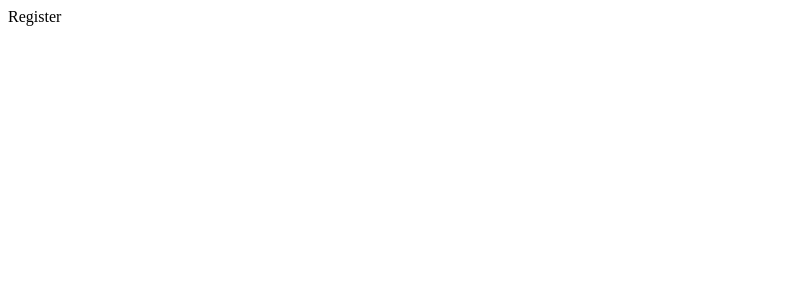
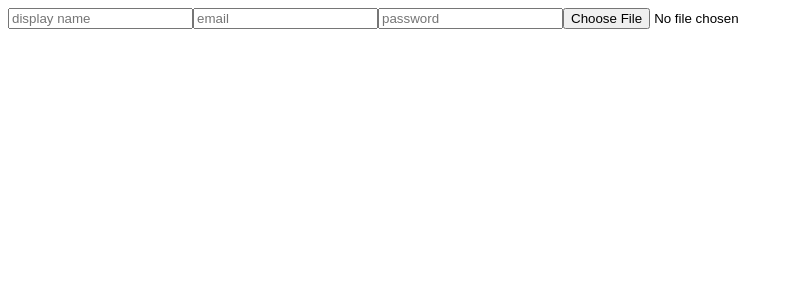
Before and after one commit to Adarsreg/ChatApp, a React (Vite) app: page / in a window 1280 px wide. Shown: the top 300 px of the page, without its empty margins (0-793 px from the left). Built offline with nearby package versions, Linux system fonts and the light colour scheme.

Commit message:
form added

```diff
--- a/src/pages/Register.tsx
+++ b/src/pages/Register.tsx
@@ -1,11 +1,18 @@
 import React from 'react'
 
-export function Register(props) {
+export function Register() {
 
 
     return (
-        <div>
-            Register
+        <div className='formcontainer'>
+            <div className='formwrapper'>
+                <form>
+                    <input type="text" placeholder='display name' />
+                    <input type="email" placeholder="email" />
+                    <input type="password" placeholder='password' />
+                    <input type="file" />
+                </form>
+            </div>
         </div>
     )
 }
```
